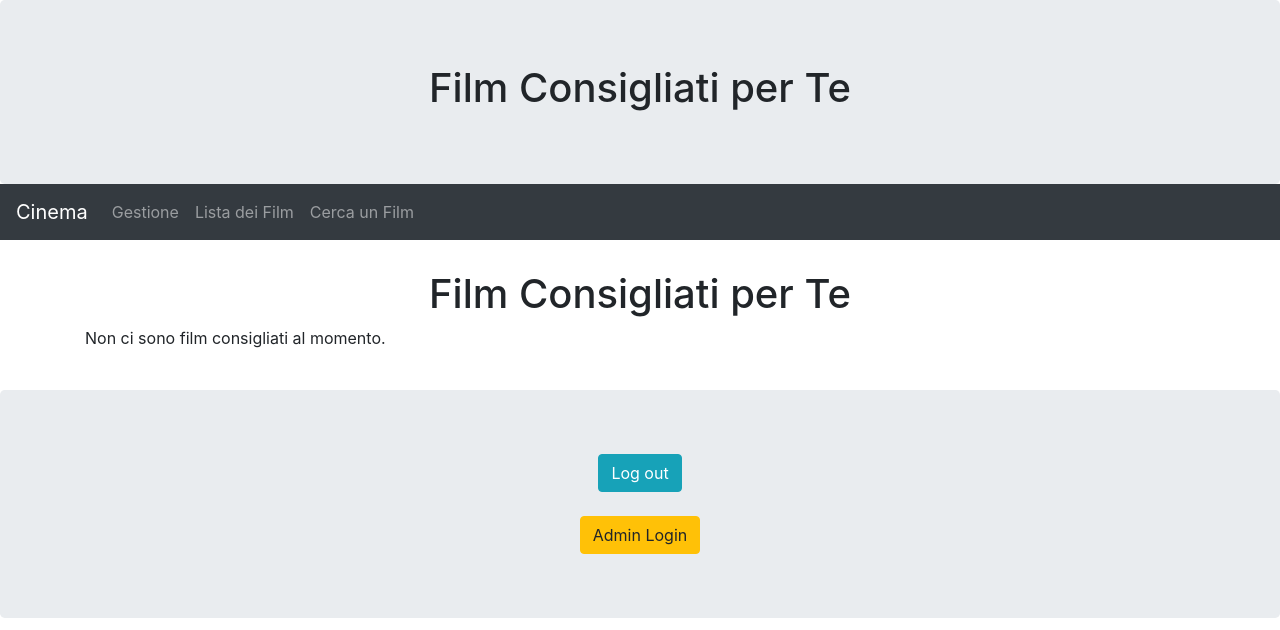
After one commit to AliceTorsani/TechWeb, a Django app: page /gestione/film/consigliati/ in a window 1280 px wide. The commit adds this page. Shown: the top 630 px of the page. Run offline with Django 5.2, Linux system fonts and the light colour scheme; a user stored in the database is signed in; data that the repository does not hold is empty; some libraries are stand-ins or nearby versions.

Commit message:
Aggiunto algoritmo per sistemi di raccomandazione

```diff
--- a/Cinema/Cinema/gestione/models.py
+++ b/Cinema/Cinema/gestione/models.py
@@ -1,6 +1,8 @@
 from django.db import models
 from django.contrib.auth.models import AbstractUser
 from django.conf import settings
+from django.db.models import Q
+from collections import defaultdict
 
 # Create your models here.
 
@@ -8,6 +10,53 @@ class Utente(AbstractUser):
     #metodo che ritorna tutte le prenotazioni associate all'utente
     def get_prenotazioni(self):
         return Prenotazione.objects.filter(utente=self)
+
+    def get_film_consigliati(self):
+        prenotazioni = list(self.prenotazioni.all())
+        prenotazioni.reverse()  # Inverti l'ordine delle prenotazioni
+        film_consigliati = []
+
+        film_acquistati_ids = [prenotazione.proiezione.film.id for prenotazione in prenotazioni]
+
+        caratteristiche_films = defaultdict(list)
+        for prenotazione in prenotazioni:
+            film = prenotazione.proiezione.film
+            caratteristiche_films[film.genere].append(film)
+            if film.in_3D:
+                caratteristiche_films['3D'].append(film)
+            if film.in_inglese:
+                caratteristiche_films['inglese'].append(film)
+
+        def get_similar_films(query, exclude_ids, limit):
+            return Film.objects.filter(query).exclude(id__in=exclude_ids).distinct()[:limit]
+
+        num_films_to_recommend = 10  # Numero totale di film da consigliare
+        max_weight = 5  # Numero massimo di film da consigliare per il film più recente
+
+        # Calcola la riduzione di film consigliati per ogni prenotazione più vecchia
+        total_prenotazioni = len(prenotazioni)
+        if total_prenotazioni > 1:
+            step = (max_weight - 1) / (total_prenotazioni - 1)
+        else:
+            step = 0
+
+        for idx, prenotazione in enumerate(prenotazioni):
+            film = prenotazione.proiezione.film
+            query = Q(genere=film.genere)
+            if film.in_3D:
+                query |= Q(in_3D=True)
+            if film.in_inglese:
+                query |= Q(in_inglese=True)
+
+            # Decrementa gradualmente il numero di film consigliati per prenotazioni meno recenti
+            limit = max(max_weight - int(idx * step), 1)
+            similar_films = get_similar_films(query, film_acquistati_ids, limit)
+            film_consigliati.extend(similar_films)#Aggiungi in coda alla lista
+            film_acquistati_ids.extend([f.id for f in similar_films])
+
+        # Limita il numero totale di film consigliati
+        return film_consigliati[:num_films_to_recommend]
+
 
     class Meta:
         verbose_name_plural = "Utenti"
--- /dev/null
+++ b/Cinema/Cinema/gestione/templates/gestione/film_consigliati.html
@@ -0,0 +1,37 @@
+{% extends 'basebs.html' %}
+
+{% block title %} Film Consigliati per Te {% endblock %}
+
+{% block header1 %}
+  <h1> Film Consigliati per Te </h1>
+{% endblock %}
+
+{% block content %}
+<div class="container">
+    <h1>Film Consigliati per Te</h1>
+    <div class="row">
+        {% for film in film_consigliati %}
+            <div class="col-md-4">
+                <div class="card mb-4 shadow-sm">
+                    <img src="{{ film.immagine.url }}" class="card-img-top" alt="{{ film.titolo }}">
+                    <div class="card-body">
+                        <h5 class="card-title">{{ film.titolo }}</h5>
+                        <p class="card-text">{{ film.descrizione }}</p>
+                        <p class="card-text"><strong>Genere:</strong> {{ film.genere }}</p>
+                        <p class="card-text"><strong>Prezzo:</strong> €{{ film.prezzo }}</p>
+                        {% if film.in_3D %}
+                            <p class="card-text"><strong>3D</strong></p>
+                        {% endif %}
+                        {% if film.in_inglese %}
+                            <p class="card-text"><strong>In Inglese</strong></p>
+                        {% endif %}
+                        <a href="{% url 'gestione:dettagli_film' film.id %}" class="btn btn-primary">Dettagli</a>
+                    </div>
+                </div>
+            </div>
+        {% empty %}
+            <p>Non ci sono film consigliati al momento.</p>
+        {% endfor %}
+    </div>
+</div>
+{% endblock %}
--- a/Cinema/Cinema/gestione/templates/gestione/home.html
+++ b/Cinema/Cinema/gestione/templates/gestione/home.html
@@ -24,6 +24,7 @@
   <a href="{% url 'gestione:listafilm' %}" class="list-group-item list-group-item-info">Lista dei film con filtri</a>
   <a href="{% url 'gestione:cercafilm' %}" class="list-group-item list-group-item-info">Effettua prenotazione</a>
   <a href="{% url 'gestione:my_situation' %}" class="list-group-item list-group-item-info">La mia situazione</a>
+  <a href="{% url 'gestione:film_consigliati'%}" class="list-group-item list-group-item-info">Film Consigliati per te</a>
 </div>
 
 <br>
--- a/Cinema/Cinema/gestione/urls.py
+++ b/Cinema/Cinema/gestione/urls.py
@@ -15,6 +15,7 @@ urlpatterns = [
     path("ricerca/", search, name="cercafilm"),
     path('my_situation/', my_situation, name='my_situation'),
     path('prenota_proiezione/<int:proiezione_id>/', prenota_proiezione, name='prenota_proiezione'),
+    path('film/consigliati/', film_consigliati_view, name='film_consigliati'),
 
     path("crea_film/",CreateFilmView.as_view(),name="creafilm"),
     path("crea_proiezione/",CreateProiezioneView.as_view(),name="creaproiezione"),
--- a/Cinema/Cinema/gestione/views.py
+++ b/Cinema/Cinema/gestione/views.py
@@ -234,6 +234,12 @@ def prenota_proiezione(request, proiezione_id):
     messages.success(request, 'Prenotazione effettuata con successo!')
     return redirect(next_url)
 
+@login_required
+def film_consigliati_view(request):
+    utente = request.user
+    film_consigliati = utente.get_film_consigliati()
+    return render(request, 'gestione/film_consigliati.html', {'film_consigliati': film_consigliati})
+
 #Views per soli Gestori
 class CreateFilmView(LoginRequiredMixin, UserPassesTestMixin, CreateView):
     group_required = ["Gestori"]
```
Also changed, not shown: Cinema/Cinema/db.sqlite3.
